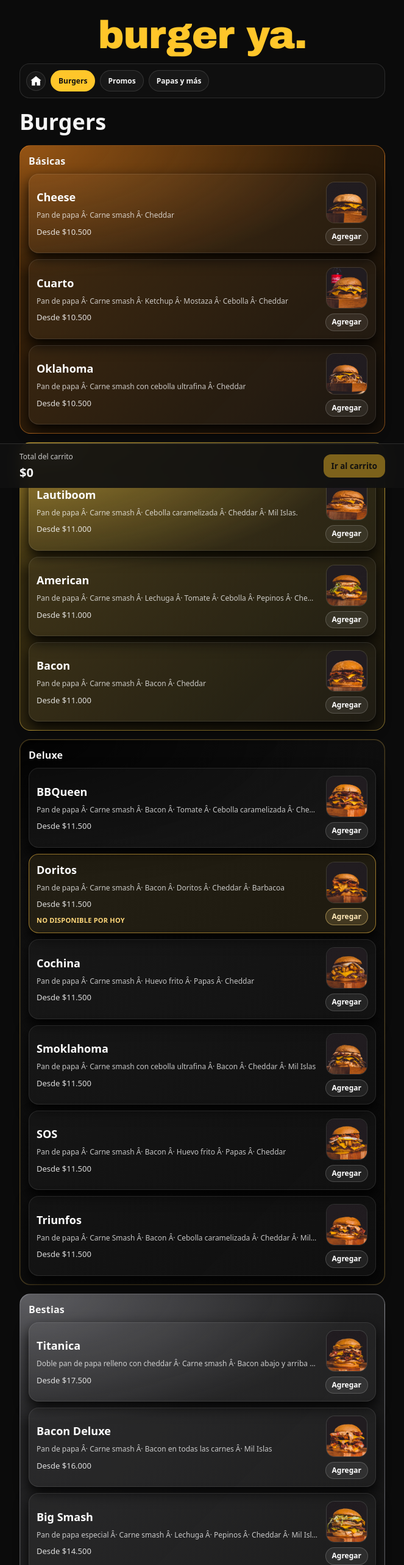
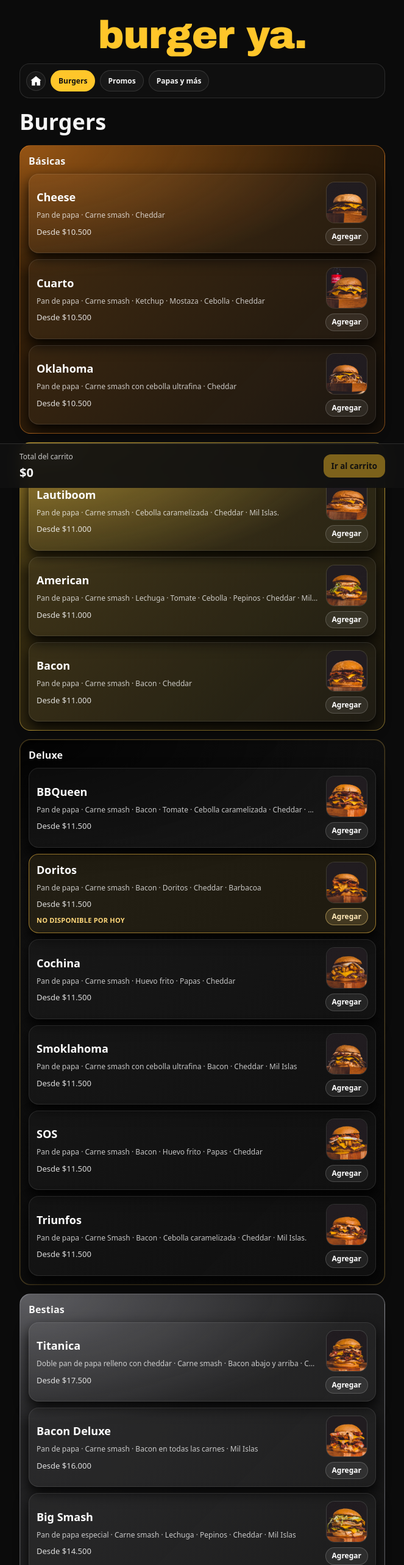
Before and after one commit to lauticometti/burgerya-pedidos, a React (Vite) app: page /burgers in a window 1280 px wide. Shown: the top 2566 px of the page at 61% size, without its empty margins (308-971 px from the left). Built offline with nearby package versions, Linux system fonts and the light colour scheme.

Commit message:
Fix menu text encoding mojibake

```diff
--- a/src/data/menu.js
+++ b/src/data/menu.js
@@ -8,7 +8,7 @@ export const burgers = [
     name: "Cheese",
     tier: "BASICA",
     prices: { simple: 10500, doble: 13000, triple: 15500 },
-    desc: "Pan de papa Â· Carne smash Â· Cheddar",
+    desc: "Pan de papa · Carne smash · Cheddar",
     img: "/burgers/cheese.jpg",
   },
   {
@@ -16,7 +16,7 @@ export const burgers = [
     name: "Cuarto",
     tier: "BASICA",
     prices: { simple: 10500, doble: 13000, triple: 15500 },
-    desc: "Pan de papa Â· Carne smash Â· Ketchup Â· Mostaza Â· Cebolla Â· Cheddar",
+    desc: "Pan de papa · Carne smash · Ketchup · Mostaza · Cebolla · Cheddar",
     img: "/burgers/cuarto.jpg",
   },
   {
@@ -24,7 +24,7 @@ export const burgers = [
     name: "Oklahoma",
     tier: "BASICA",
     prices: { simple: 10500, doble: 13000, triple: 15500 },
-    desc: "Pan de papa Â· Carne smash con cebolla ultrafina Â· Cheddar",
+    desc: "Pan de papa · Carne smash con cebolla ultrafina · Cheddar",
     img: "/burgers/oklahoma.jpg",
   },
 
@@ -34,7 +34,7 @@ export const burgers = [
     name: "Lautiboom",
     tier: "PREMIUM",
     prices: { simple: 11000, doble: 13500, triple: 16000 },
-    desc: "Pan de papa Â· Carne smash Â· Cebolla caramelizada Â· Cheddar Â· Mil Islas.",
+    desc: "Pan de papa · Carne smash · Cebolla caramelizada · Cheddar · Mil Islas.",
     img: "/burgers/lautiboom.jpg",
   },
   {
@@ -42,7 +42,7 @@ export const burgers = [
     name: "American",
     tier: "PREMIUM",
     prices: { simple: 11000, doble: 13500, triple: 16000 },
-    desc: "Pan de papa Â· Carne smash Â· Lechuga Â· Tomate Â· Cebolla Â· Pepinos Â· Cheddar Â· Mil Islas",
+    desc: "Pan de papa · Carne smash · Lechuga · Tomate · Cebolla · Pepinos · Cheddar · Mil Islas",
     img: "/burgers/american.jpg",
   },
   {
@@ -50,7 +50,7 @@ export const burgers = [
     name: "Bacon",
     tier: "PREMIUM",
     prices: { simple: 11000, doble: 13500, triple: 16000 },
-    desc: "Pan de papa Â· Carne smash Â· Bacon Â· Cheddar",
+    desc: "Pan de papa · Carne smash · Bacon · Cheddar",
     img: "/burgers/bacon.jpg",
   },
 
@@ -60,7 +60,7 @@ export const burgers = [
     name: "BBQueen",
     tier: "DELUXE",
     prices: { simple: 11500, doble: 14000, triple: 16500 },
-    desc: "Pan de papa Â· Carne smash Â· Bacon Â· Tomate Â· Cebolla caramelizada Â· Cheddar Â· Barbacoa",
+    desc: "Pan de papa · Carne smash · Bacon · Tomate · Cebolla caramelizada · Cheddar · Barbacoa",
     img: "/burgers/bbqueen.jpg",
   },
   {
@@ -68,7 +68,7 @@ export const burgers = [
     name: "Doritos",
     tier: "DELUXE",
     prices: { simple: 11500, doble: 14000, triple: 16500 },
-    desc: "Pan de papa Â· Carne smash Â· Bacon Â· Doritos Â· Cheddar Â· Barbacoa",
+    desc: "Pan de papa · Carne smash · Bacon · Doritos · Cheddar · Barbacoa",
     img: "/burgers/doritos.jpg",
     isAvailable: false,
     unavailableReason: "no disponible por hoy",
@@ -78,7 +78,7 @@ export const burgers = [
     name: "Cochina",
     tier: "DELUXE",
     prices: { simple: 11500, doble: 14000, triple: 16500 },
-    desc: "Pan de papa Â· Carne smash Â· Huevo frito Â· Papas Â· Cheddar",
+    desc: "Pan de papa · Carne smash · Huevo frito · Papas · Cheddar",
     img: "/burgers/cochina.jpg",
   },
   {
@@ -86,7 +86,7 @@ export const burgers = [
     name: "Smoklahoma",
     tier: "DELUXE",
     prices: { simple: 11500, doble: 14000, triple: 16500 },
-    desc: "Pan de papa Â· Carne smash con cebolla ultrafina Â· Bacon Â· Cheddar Â· Mil Islas",
+    desc: "Pan de papa · Carne smash con cebolla ultrafina · Bacon · Cheddar · Mil Islas",
     img: "/burgers/smoklahoma.jpg",
   }, // asumido
   {
@@ -94,7 +94,7 @@ export const burgers = [
     name: "SOS",
     tier: "DELUXE",
     prices: { simple: 11500, doble: 14000, triple: 16500 },
-    desc: "Pan de papa Â· Carne smash Â· Bacon Â· Huevo frito Â· Papas Â· Cheddar",
+    desc: "Pan de papa · Carne smash · Bacon · Huevo frito · Papas · Cheddar",
     img: "/burgers/sos.jpg",
   }, // asumido
   {
@@ -102,7 +102,7 @@ export const burgers = [
     name: "Triunfos",
     tier: "DELUXE",
     prices: { simple: 11500, doble: 14000, triple: 16500 },
-    desc: "Pan de papa Â· Carne Smash Â· Bacon Â· Cebolla caramelizada Â· Cheddar Â· Mil Islas.",
+    desc: "Pan de papa · Carne Smash · Bacon · Cebolla caramelizada · Cheddar · Mil Islas.",
     img: "/burgers/triunfos.jpg",
   }, // asumido
 
@@ -112,7 +112,7 @@ export const burgers = [
     name: "Titanica",
     tier: "ESPECIAL",
     prices: { doble: 17500, triple: 20000 },
-    desc: "Doble pan de papa relleno con cheddar Â· Carne smash Â· Bacon abajo y arriba Â· Cebolla caramelizada Â· Cheddar Â· Mil Islas",
+    desc: "Doble pan de papa relleno con cheddar · Carne smash · Bacon abajo y arriba · Cebolla caramelizada · Cheddar · Mil Islas",
     img: "/burgers/titanica.jpg",
   },
   {
@@ -120,7 +120,7 @@ export const burgers = [
     name: "Bacon Deluxe",
     tier: "ESPECIAL",
     prices: { doble: 16000, triple: 18500 },
-    desc: "Pan de papa Â· Carne smash Â· Bacon en todas las carnes Â· Mil Islas",
+    desc: "Pan de papa · Carne smash · Bacon en todas las carnes · Mil Islas",
     img: "/burgers/bacondeluxe.jpg",
   },
   {
@@ -128,7 +128,7 @@ export const burgers = [
     name: "Big Smash",
     tier: "ESPECIAL",
     prices: { doble: 14500, triple: 17000 },
-    desc: "Pan de papa especial Â· Carne smash Â· Lechuga Â· Pepinos Â· Cheddar Â· Mil Islas",
+    desc: "Pan de papa especial · Carne smash · Lechuga · Pepinos · Cheddar · Mil Islas",
     img: "/burgers/bigsmash.jpg",
   },
 ];
@@ -149,7 +149,7 @@ export const promoPrices = {
   },
 };
 
-// Reglas de quÃ© puede elegir cada promo (como vos definiste)
+// Reglas de qué puede elegir cada promo (como vos definiste)
 export const promoRules = {
   BASICA: { allowedTiers: ["BASICA"] },
   PREMIUM: { allowedTiers: ["BASICA", "PREMIUM"] },
@@ -197,19 +197,19 @@ export const papas = [
     unavailableReason: "no disponible por hoy",
   },
   { id: "papas_bacon", name: "Bacon", price: 1500 },
-  { id: "porcion_extra", name: "PorciÃ³n de papas extras", price: 3000 },
+  { id: "porcion_extra", name: "Porción de papas extras", price: 3000 },
 
-  { id: "porcion_grande_solas", name: "PorciÃ³n grande sola", price: 9000 },
+  { id: "porcion_grande_solas", name: "Porción grande sola", price: 9000 },
   {
     id: "porcion_grande_cheddar",
-    name: "PorciÃ³n grande con cheddar",
+    name: "Porción grande con cheddar",
     price: 11000,
     isAvailable: false,
     unavailableReason: "no disponible por hoy",
   },
   {
     id: "porcion_grande_cheddar_bacon",
-    name: "PorciÃ³n grande con cheddar y bacon",
+    name: "Porción grande con cheddar y bacon",
     price: 13000,
     isAvailable: false,
     unavailableReason: "no disponible por hoy",
```
